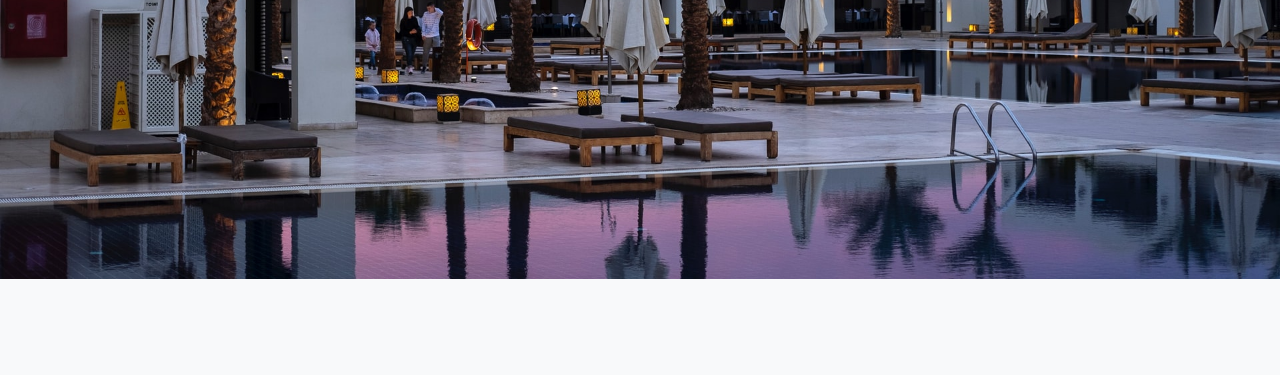
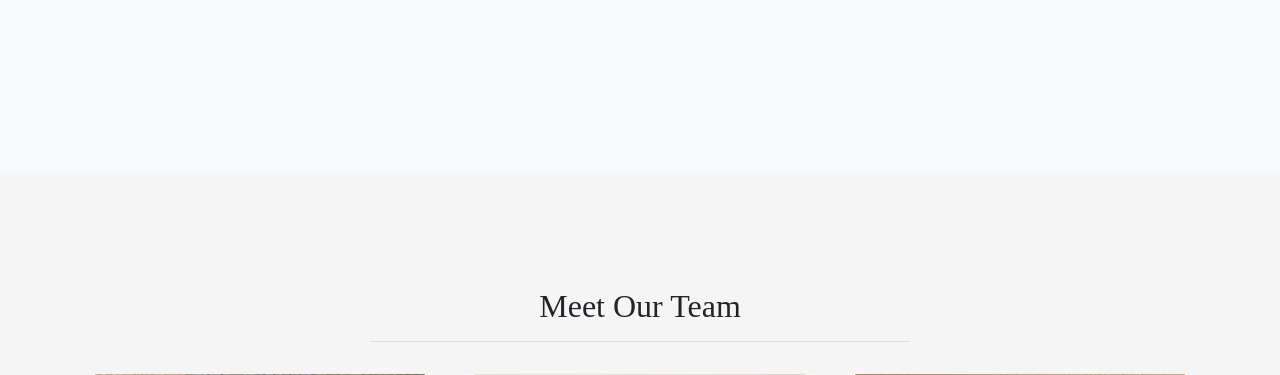
Before and after one commit to terry4milam/hotel-management-laravel, a PHP site: page /hotel-management-php/aboutus.php in a window 1280 px wide; the page is wider, and only the part inside the window is pictured. Shown: the part 521-896 px from the top of that part. Run offline with PHP 8.4, Linux system fonts and the light colour scheme; some libraries are stand-ins or nearby versions.

Commit message:
Update about

```diff
--- a/public/aboutus.php
+++ b/public/aboutus.php
@@ -73,15 +73,8 @@
 }
 
     </style>
-  <header id="home-header">
-    <div id="home-header--bg-image">
+  <header id="home">
       <?php include("./includes/navbar.php"); ?>
-      <div class="home-header--title">
-        <div class="container p-5">
-          <h1>About Us</h1>
-          <!-- <h3 id="reservation-form">for your next trip</h3> -->
-        </div>
-      </div>
     </div>
   </header>
   <div class="site-section bg-light">
@@ -264,5 +257,11 @@
   </div>
   </div>
   <?php include("./includes/footer.php"); ?>
+  <script>
+    $(document).ready(function () {
+        $("nav").eq(0).addClass("bg-dark");
+        $("nav").eq(0).addClass("navbar-dark");
+    });
+  </script>
 </body>
 </html>
```
